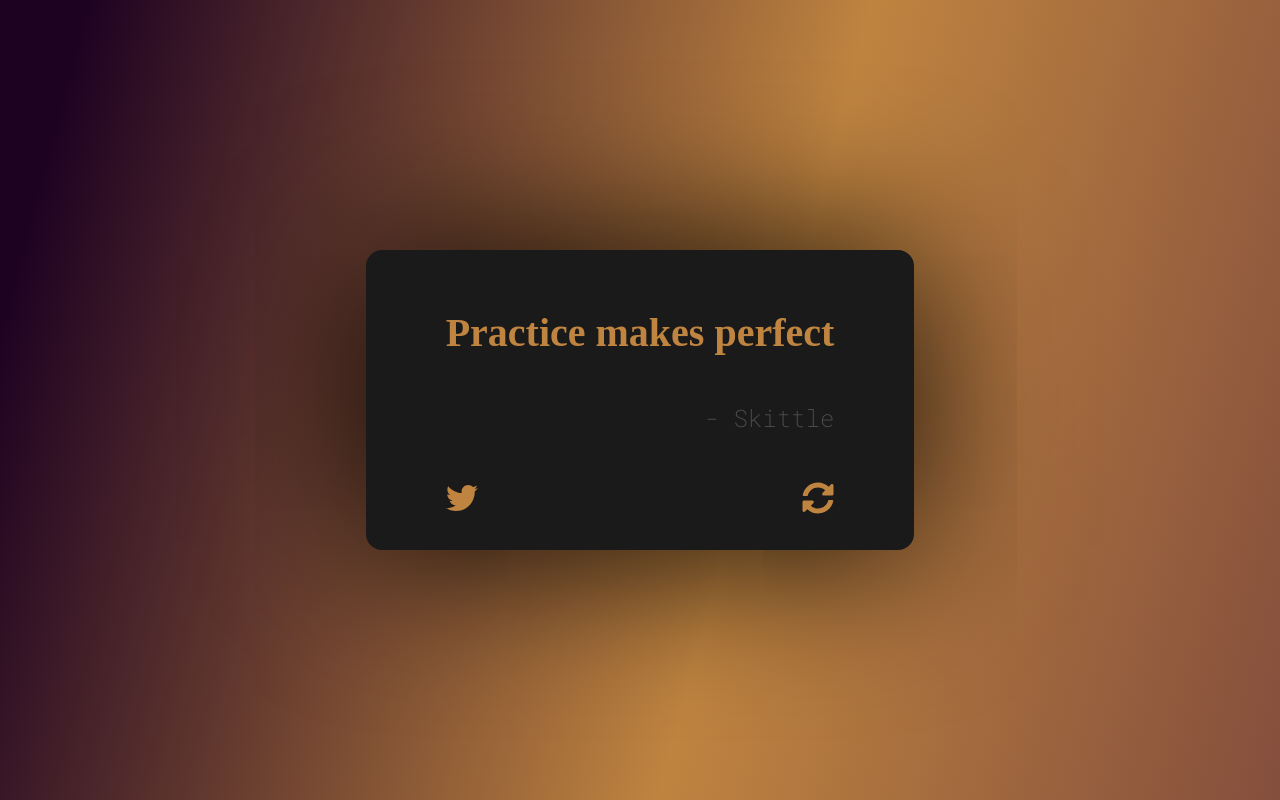
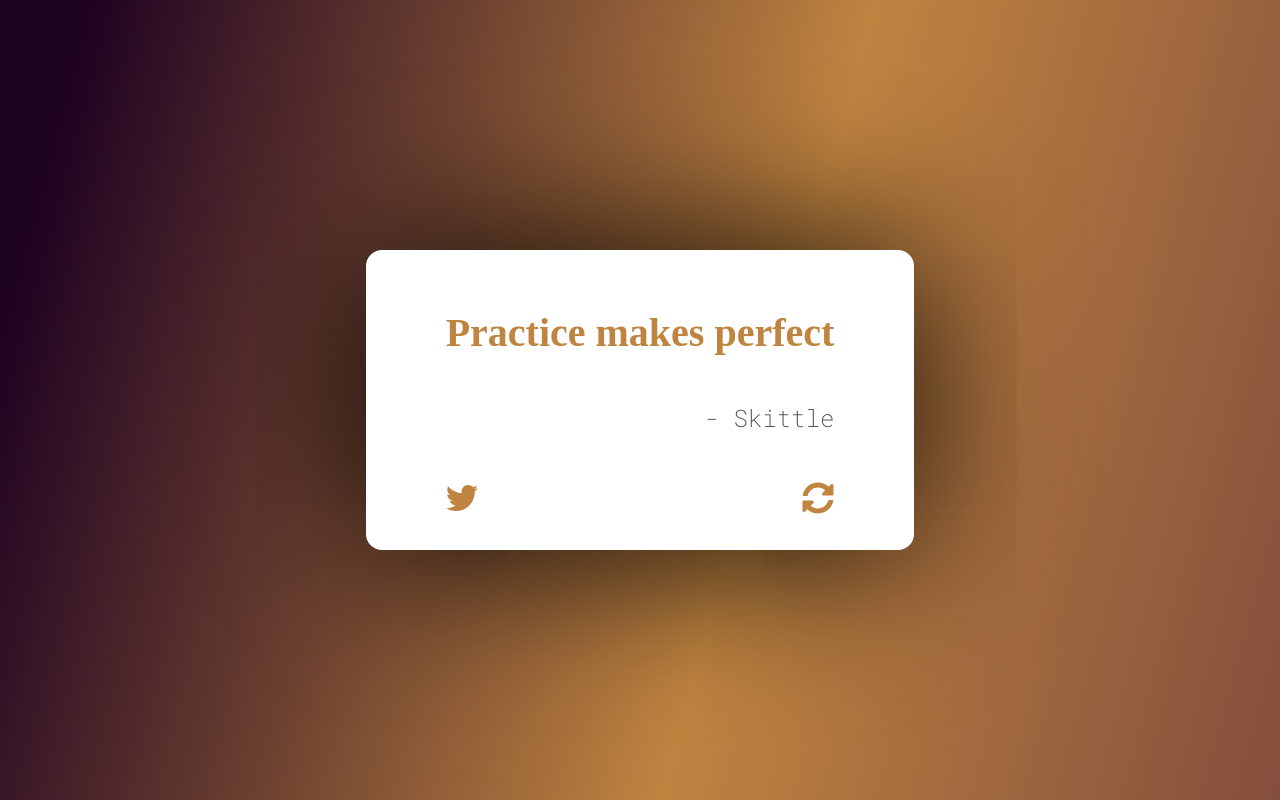
Before and after one commit to AnnupKapur/quotemachine, a React (Create React App) app: page / in a window 1280 px wide. Built offline with nearby package versions, Linux system fonts and the light colour scheme; a web font is replaced by a local one.

Commit message:
color change quotebox white

```diff
--- a/src/App.css
+++ b/src/App.css
@@ -26,7 +26,7 @@
   flex-direction: column;
   justify-content: center;
   align-items: center;
-  background-color: hsla(0, 0%, 10%, 1);
+  background-color: hsla(100, 100%, 100%, 1);
   box-shadow: 0em 0em 10em 0em black;
   font-size: 1rem;
   border-radius: 1em;
```
